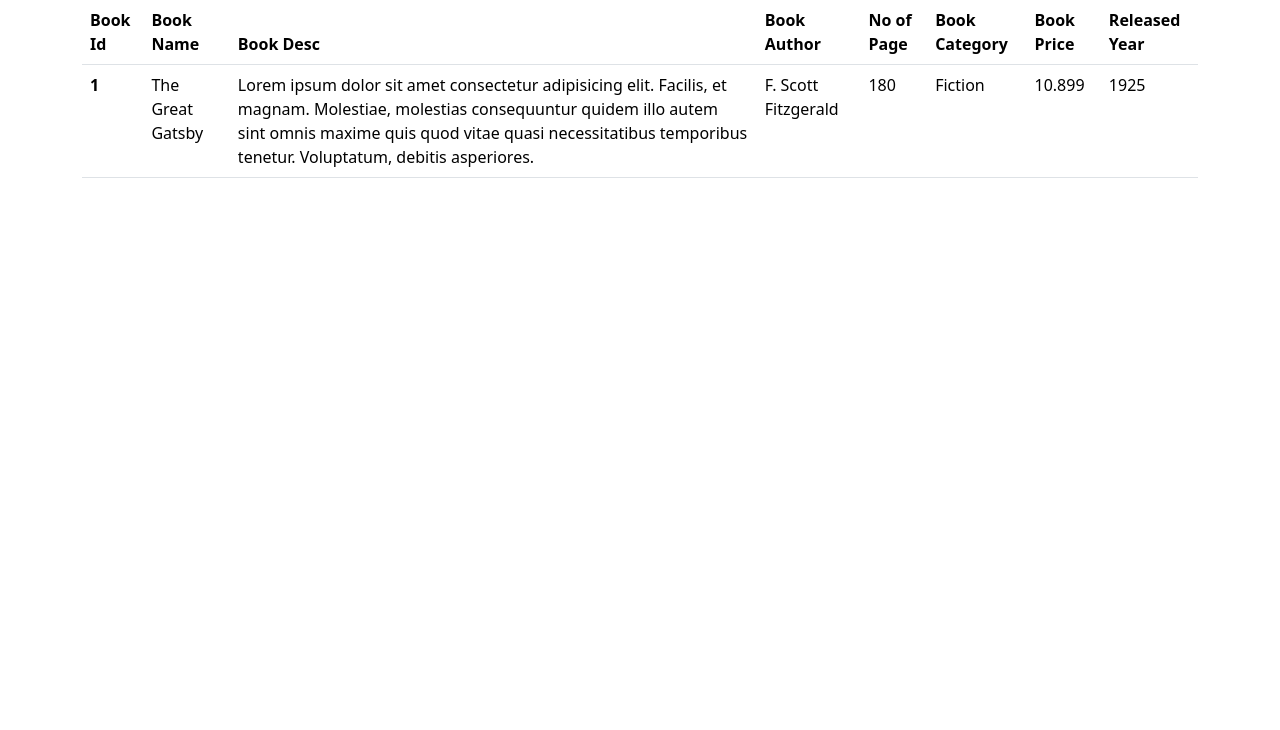
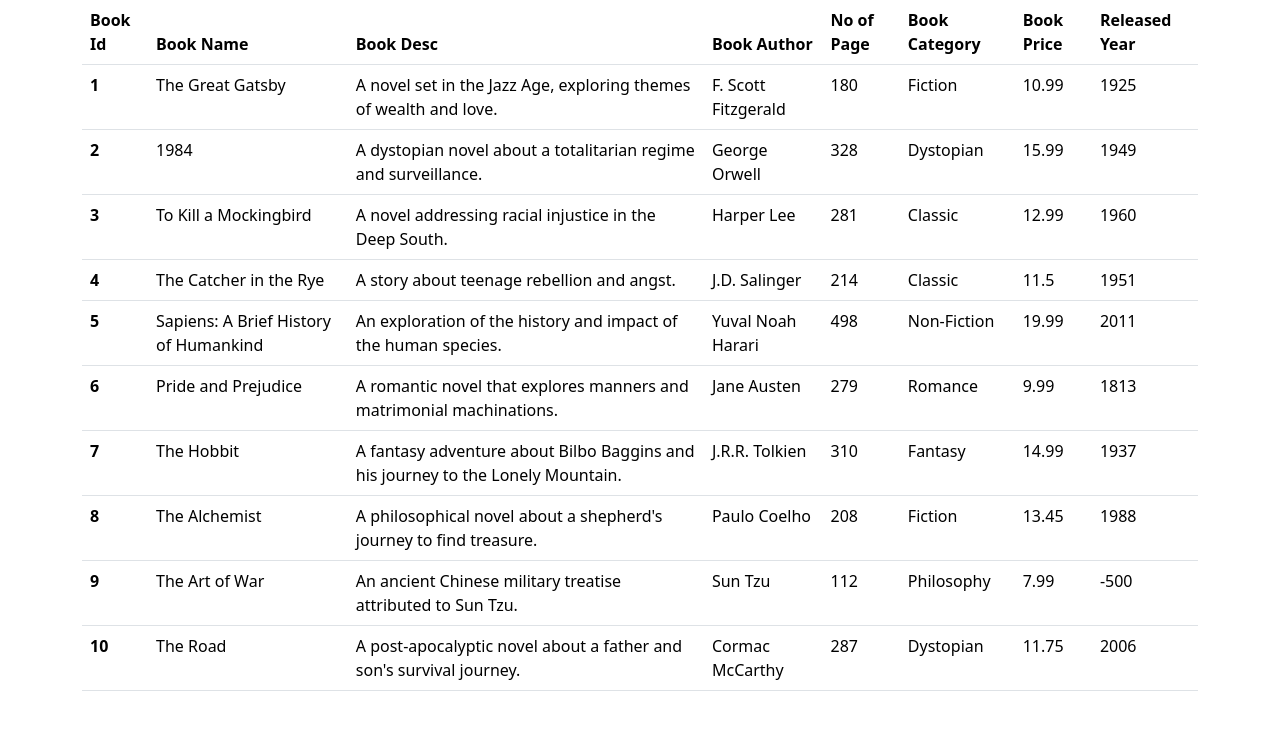
Before and after one commit to sankitdev/bookStore, a React (Vite) app: page / in a window 1280 px wide. Shown: the top 730 px of the page. Built offline with nearby package versions, Linux system fonts and the light colour scheme.

Commit message:
Populated Book Data and refactored the code

```diff
--- a/src/components/Table.tsx
+++ b/src/components/Table.tsx
@@ -1,30 +1,28 @@
+import useFetchBook from "../hooks/useFetchBook"
+import TableHead from "./TableHead"
 const Table: React.FC = () => {
-
+  const bookData = useFetchBook()
+  if(!bookData) return
+  else console.log(bookData)
   return (
 <table className="table">
   <thead>
-    <tr>
-      <th scope="col">Book Id</th>
-      <th scope="col">Book Name</th>
-      <th scope="col">Book Desc</th>
-      <th scope="col">Book Author</th>
-      <th scope="col">No of Page</th>
-      <th scope="col">Book Category</th>
-      <th scope="col">Book Price</th>
-      <th scope="col">Released Year</th>
-    </tr>
+    <TableHead/>
   </thead>
   <tbody>
-    <tr>
-      <th scope="row">1</th>
-      <td>The Great Gatsby</td>
-      <td>Lorem ipsum dolor sit amet consectetur adipisicing elit. Facilis, et magnam. Molestiae, molestias consequuntur quidem illo autem sint omnis maxime quis quod vitae quasi necessitatibus temporibus tenetur. Voluptatum, debitis asperiores.</td>
-      <td>F. Scott Fitzgerald</td>
-      <td>180</td>
-      <td>Fiction</td>
-      <td>10.899</td>
-      <td>1925</td>
+    {bookData.map((books)=>{
+      const {bookId, bookName, bookDesc, bookAuthor,noOfPages,bookCategory,bookPrice, releasedYear} = books
+      return <tr>
+      <th scope="row">{bookId}</th>
+      <td>{bookName}</td>
+      <td>{bookDesc}</td>
+      <td>{bookAuthor}</td>
+      <td>{noOfPages}</td>
+      <td>{bookCategory}</td>
+      <td>{bookPrice}</td>
+      <td>{releasedYear}</td>
     </tr>
+    })}
   </tbody>
 </table>
   )
```
